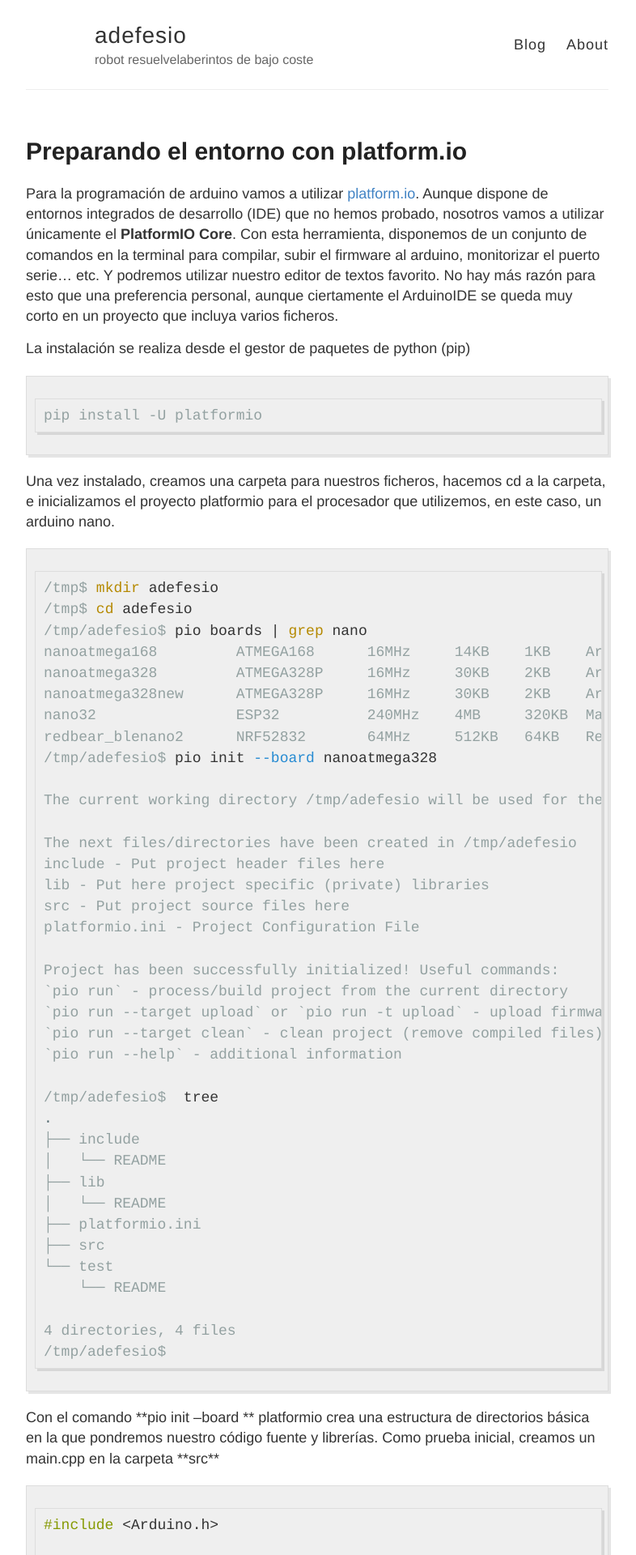
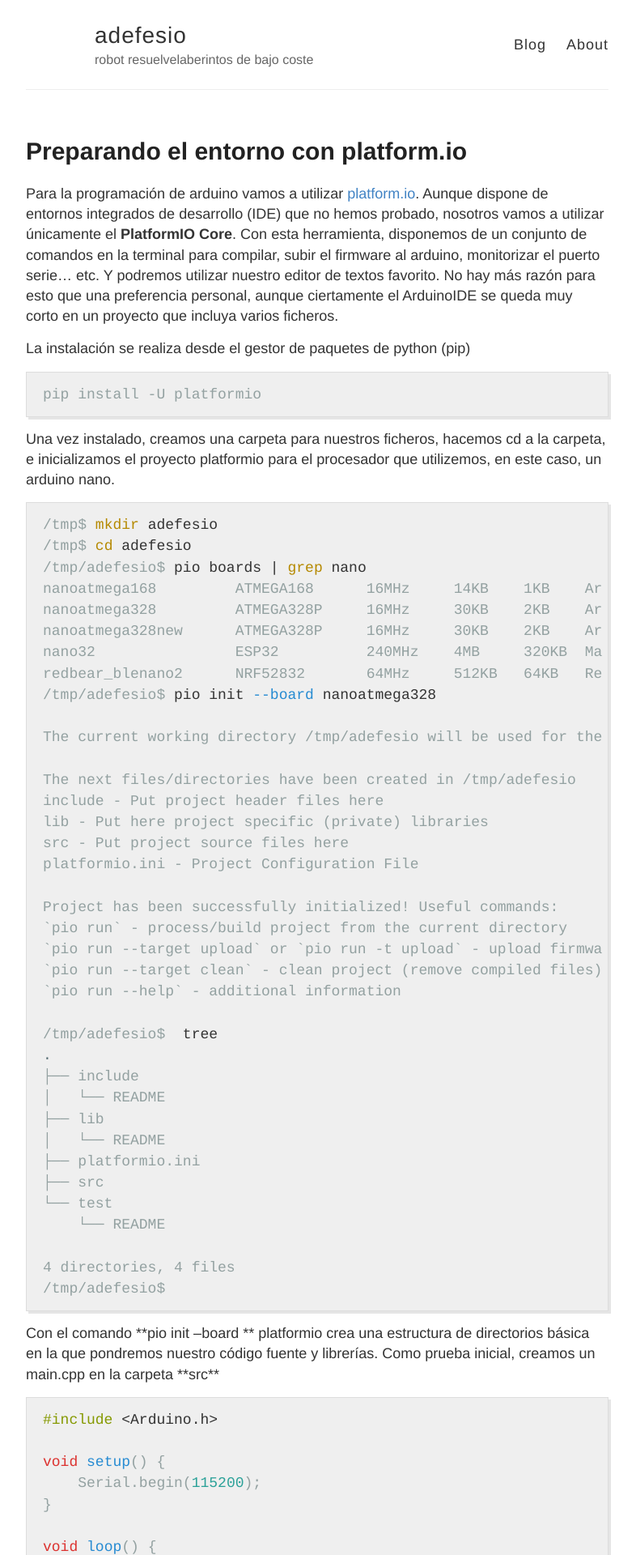
Before and after one commit to RecunchoMaker/adefesio, a Jekyll site: the page built from _posts/2018-12-27-introduccion.md, in a window 1280 px wide. Shown: the top 1920 px of the page at 81% size, without its empty margins (248-1034 px from the left). Built offline with Jekyll 4.4.1, drawn with Linux system fonts in a browser that asks for light colours.

Commit message:
fixed double box on snippet boxes

```diff
--- a/_sass/_highlights.scss
+++ b/_sass/_highlights.scss
@@ -6,8 +6,13 @@
   -moz-box-shadow: 3px 3px rgba(0,0,0,0.1);
   -webkit-box-shadow: 3px 3px rgba(0,0,0,0.1);
   box-shadow: 3px 3px rgba(0,0,0,0.1);
-  margin: 20px 0 20px 0;
-  overflow: scroll;
+  margin: 0px 0 0px 0;
+  overflow: auto;
+}
+
+.highlight .highlight {
+  border: none;
+  box-shadow: none;
 }
 
 code {
--- a/index.html
+++ b/index.html
@@ -6,7 +6,7 @@ layout: default
   {% for post in site.posts %}
     <article class="post">
 
-      <h1><a href="{{ site.baseurl }}{{ post.url }}">{{ post.date }} - {{ post.title }}</a></h1>
+      <h1><a href="{{ site.baseurl }}{{ post.url }}">{{ post.date | date_to_string }} - {{ post.title }}</a></h1>
 
       <div class="entry">
         {{ post.excerpt }}
```
